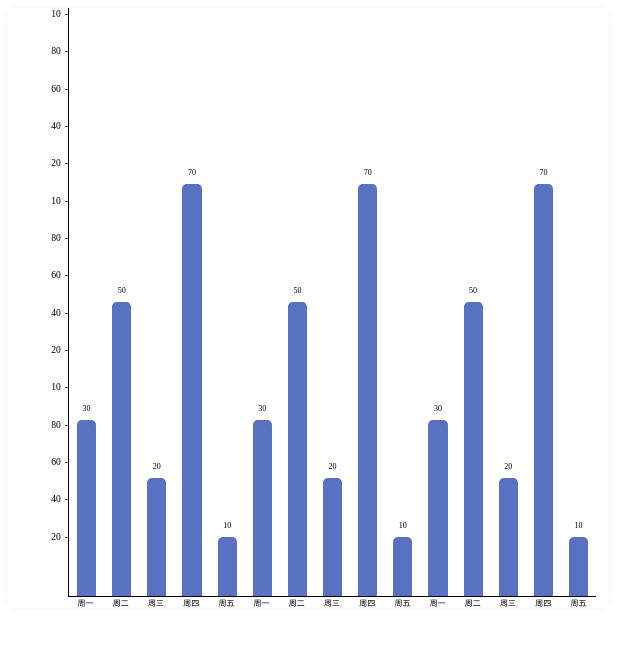
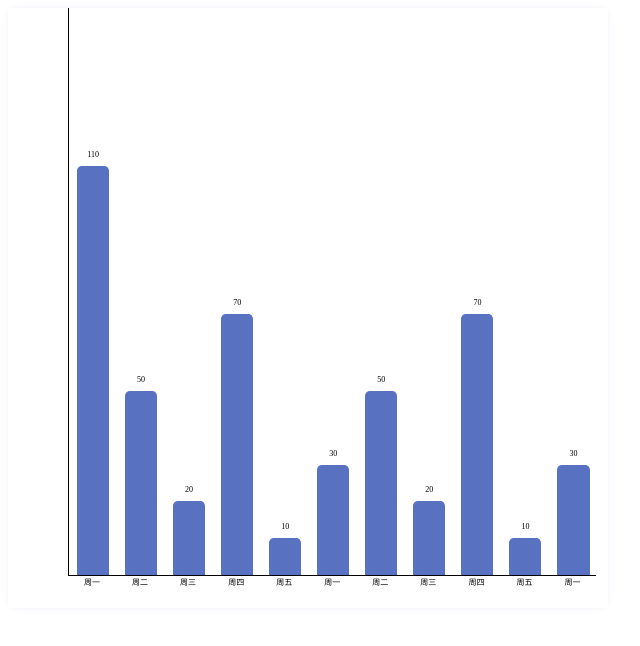
Before and after one commit to CaoKejian/plugin-bar, a Vue app: page / in a window 1280 px wide. Shown: the top 646 px of the page, without its empty margins (0-640 px from the left). Built offline with nearby package versions, Linux system fonts and the light colour scheme.

Commit message:
补充部分逻辑

```diff
--- a/src/App.vue
+++ b/src/App.vue
@@ -12,21 +12,31 @@ export default {
   data() {
     return {
       data: [
-        { id: 1, xName: '周一', yName: '10', value: 30 },
-        { id: 2, xName: '周二', yName: '80', value: 50 },
-        { id: 3, xName: '周三', yName: '60', value: 20 },
-        { id: 4, xName: '周四', yName: '40', value: 70 },
-        { id: 5, xName: '周五', yName: '20', value: 10 },
-        { id: 1, xName: '周一', yName: '10', value: 30 },
-        { id: 2, xName: '周二', yName: '80', value: 50 },
-        { id: 3, xName: '周三', yName: '60', value: 20 },
-        { id: 4, xName: '周四', yName: '40', value: 70 },
-        { id: 5, xName: '周五', yName: '20', value: 10 },
-        { id: 1, xName: '周一', yName: '10', value: 30 },
-        { id: 2, xName: '周二', yName: '80', value: 50 },
-        { id: 3, xName: '周三', yName: '60', value: 20 },
-        { id: 4, xName: '周四', yName: '40', value: 70 },
-        { id: 5, xName: '周五', yName: '20', value: 10 },
+        { id: 1, xName: '周一', yName: 0, value: 110 },
+        { id: 2, xName: '周二', yName: 80, value: 50 },
+        { id: 3, xName: '周三', yName: 60, value: 20 },
+        { id: 4, xName: '周四', yName: 40, value: 70 },
+        { id: 5, xName: '周五', yName: 20, value: 10 },
+        { id: 1, xName: '周一', yName: 110, value: 30 },
+        { id: 2, xName: '周二', yName: 80, value: 50 },
+        { id: 3, xName: '周三', yName: 160, value: 20 },
+        { id: 4, xName: '周四', yName: 40, value: 70 },
+        { id: 5, xName: '周五', yName: 20, value: 10 },
+        { id: 1, xName: '周一', yName: 10, value: 30 },
+        { id: 1, xName: '周一', yName: 0, value: 0 },
+        { id: 2, xName: '周二', yName: 80, value: 50 },
+        { id: 3, xName: '周三', yName: 60, value: 20 },
+        { id: 4, xName: '周四', yName: 40, value: 70 },
+        { id: 5, xName: '周五', yName: 20, value: 10 },
+        { id: 1, xName: '周一', yName: 110, value: 30 },
+        { id: 2, xName: '周二', yName: 80, value: 50 },
+        { id: 1, xName: '周一', yName: 0, value: 0 },
+        { id: 2, xName: '周二', yName: 80, value: 50 },
+        { id: 3, xName: '周三', yName: 60, value: 20 },
+        { id: 4, xName: '周四', yName: 40, value: 70 },
+        { id: 5, xName: '周五', yName: 20, value: 10 },
+        { id: 1, xName: '周一', yName: 110, value: 30 },
+        { id: 2, xName: '周二', yName: 80, value: 50 },
       ]
     }
   }
--- a/src/plugin/colin-button/index.vue
+++ b/src/plugin/colin-button/index.vue
@@ -5,25 +5,20 @@
       <div class="loading-text">Loading...</div>
     </div>
     <div class='overWrapper'>
-
       <div class='innerWrapper'>
         <div class='box1' :style="{ visibility: isOk ? 'visible' : 'hidden' }">
-          <div class="yItem" v-for="item in data" :key="item">
-            <div>{{ item.yName }}</div>
-            <div style="margin-left: 4px;">-</div>
-          </div>
         </div>
         <div class='box2' ref="box2">
-          <div class='fake'>
-            <div class='value' v-for="item in data" :key="item">
+          <div class='fake' :style="{ width: `${box2Width}px`, borderBottom: isOk ? '1px solid #000' : '0px' }">
+            <div class='value' v-for="item in tData" :key="item">
               <div class="vItem" :class="{ 'vItem-animate': item.animate }" :style="{
-                'height': isOk ? `${item.value}%` : '0%',
+                'height': isOk ? `${item.bit * 100}%` : '0%',
               }">
-                <span class="span">{{isOk? item.value : ''}}</span>
+                <span class="span">{{ isOk ? item.value : '' }}</span>
               </div>
             </div>
           </div>
-          <div class='bar' :style="{width:`${box2Width}px`}">
+          <div class='bar' :style="{ width: `${box2Width}px` }">
             <div class='xItem' v-for="item in data" :key="item">
               {{ item.xName }}
             </div>
@@ -41,16 +36,31 @@
   data() {
     return {
       box2Width: null,
-        isOk: false
+      yData: [],
+      isOk: false,
+      tData: []
     }
   },
   methods: {
+    handleX(data) {
+      const maxItem = data.reduce((max, item) => (item.value > max.value ? item : max));
+      const maxBit = maxItem.value;
+      const result = data.map(item => ({
+        ...item,
+        bit: Number((item.value / maxBit).toFixed(2)) // 计算比例
+      }));
+      // 设置具有最大值的项的比例为 1
+      this.tData = result.map(item => ({
+        ...item,
+        bit: item === maxItem ? 1 : item.bit
+      }));
+    }
   },
-    mounted() {
+  async mounted() {
+    await this.handleX(this.data)
     this.box2Width = this.$refs.box2.scrollWidth;
     // 在页面加载后添加动画类，通过 setTimeout 模拟延迟效果
     setTimeout(() => {
-        console.log(this.data);
       this.data.forEach((item, index) => {
         setTimeout(() => {
           item.animate = true;
@@ -64,8 +74,6 @@
 }
 </script>
 <style scoped>
-
-
 .vItem-animate {
   max-height: 100%;
 }
@@ -77,7 +85,6 @@
   background: #f1f2f7;
   box-shadow: 0 0 8px #f1f2f7;
   font-size: 32px;
-    background: red;
   position: relative;
 }
 
@@ -99,45 +106,36 @@
   height: 100%;
   width: 10%;
   box-sizing: border-box;
-    padding-bottom: 40px;
   display: flex;
   flex-direction: column;
   justify-content: flex-end;
-    align-items: flex-end;
 }
 
 .box3 {
   width: 2%;
 }
 
-  .yItem {
-    height: 20%;
-    width: 100%;
-    font-size: 0.6rem;
-    display: flex;
-    justify-content: flex-end;
-  }
 
 .xItem {
   width: 20%;
   text-align: center;
   font-size: 0.5rem;
-
 }
 
 .box2 {
   flex: 1;
   display: flex;
   flex-direction: column;
-    width: 100%;
+  overflow-x: scroll;
 }
 
 .fake {
   flex: 1;
+  padding-top: 30%;
   display: flex;
-    overflow-x: scroll;
   border-left: 1px solid #000;
   border-bottom: 1px solid #000;
+  position: relative;
 }
 
 .value {
@@ -153,6 +151,7 @@
 
 .vItem {
   width: 100%;
+  min-width: 2rem;
   font-size: 0.5rem;
   background: #5871c0;
   border-top-left-radius: 0.6em;
@@ -175,11 +174,11 @@
   width: 100%;
   box-sizing: border-box;
   display: flex;
+  height: 2rem;
 }
 </style>
 
 <style>
-
 .loading {
   transform: translate(-50%, -50%);
   position: absolute;
@@ -212,5 +211,4 @@
     transform: rotate(360deg);
   }
 }
-
 </style>
```
Lines whose indentation alone changed are shown as unchanged.
